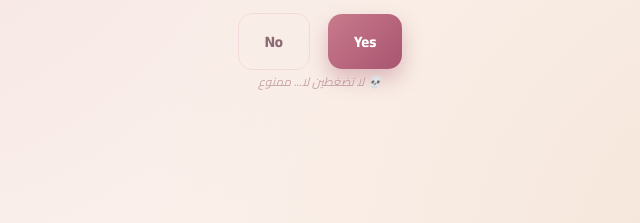
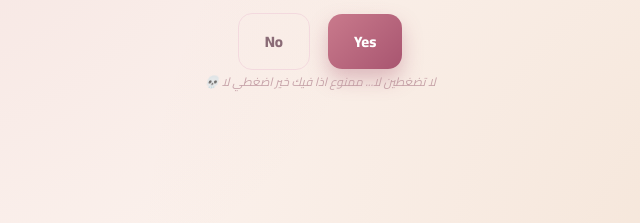
Before and after one commit to ipoison25/date-invite, a plain HTML site: page index.html in a window 1280 px wide. Shown: the part 375-598 px from the top of the page, 320-960 px from the left. Drawn offline with Linux system fonts and the light colour scheme; a web font is replaced by a local one.

Commit message:
Update index.html

```diff
--- a/index.html
+++ b/index.html
@@ -301,7 +301,7 @@
         <button class="btn-yes" id="yesBtn" onclick="sayYes()">Yes</button>
         <button class="btn-no" id="noBtn" onclick="sayNo()">No</button>
       </div>
-      <p class="gate-hint">💀 لا تضغطين لا... ممنوع</p>
+      <p class="gate-hint">  لا تضغطين لا... ممنوع اذا فيك خير اضغطي لا 💀</p>
     </div>
 
     <div id="gate-msg">
```
